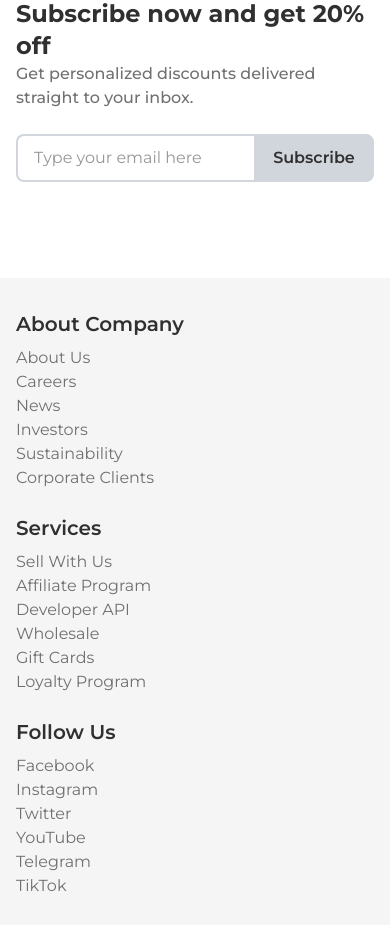
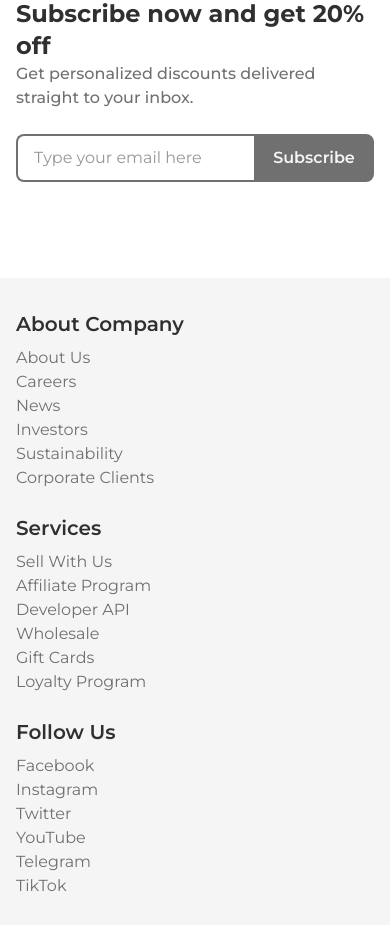
Before and after one commit to pticasolovey20/next_ecommerce, a Next.js app: page / in a window 390 px wide. Shown: the part 8180-9105 px from the top of the page. Built offline with nearby package versions, Linux system fonts and the light colour scheme.

Commit message:
updated SubscriptionForm responsivness

```diff
--- a/components/form/SubscriptionForm.tsx
+++ b/components/form/SubscriptionForm.tsx
@@ -1,21 +1,24 @@
 import { classNames } from "@/utils/classNames";
-import React from "react";
 
 const SubscriptionForm = () => {
   return (
     <form className="h-12 w-full flex">
       <input
         placeholder="Type your email here"
-        className="flex-1 border-2 border-gray-300 border-r-0 rounded-lg rounded-r-none px-4 outline-none"
+        className={classNames(
+          "flex-1 min-w-0",
+          "border-2 border-r-0 border-muted-foreground",
+          "rounded-lg rounded-r-none px-4 outline-none"
+        )}
       />
 
       <button
         type="submit"
         className={classNames(
           "w-[120px] font-semibold",
-          "border-2 border-gray-300",
+          "border-2 border-muted-foreground",
           "rounded-lg rounded-l-none",
-          "px-2 bg-gray-300"
+          "text-muted px-2 bg-muted-foreground"
         )}
       >
         Subscribe
```
